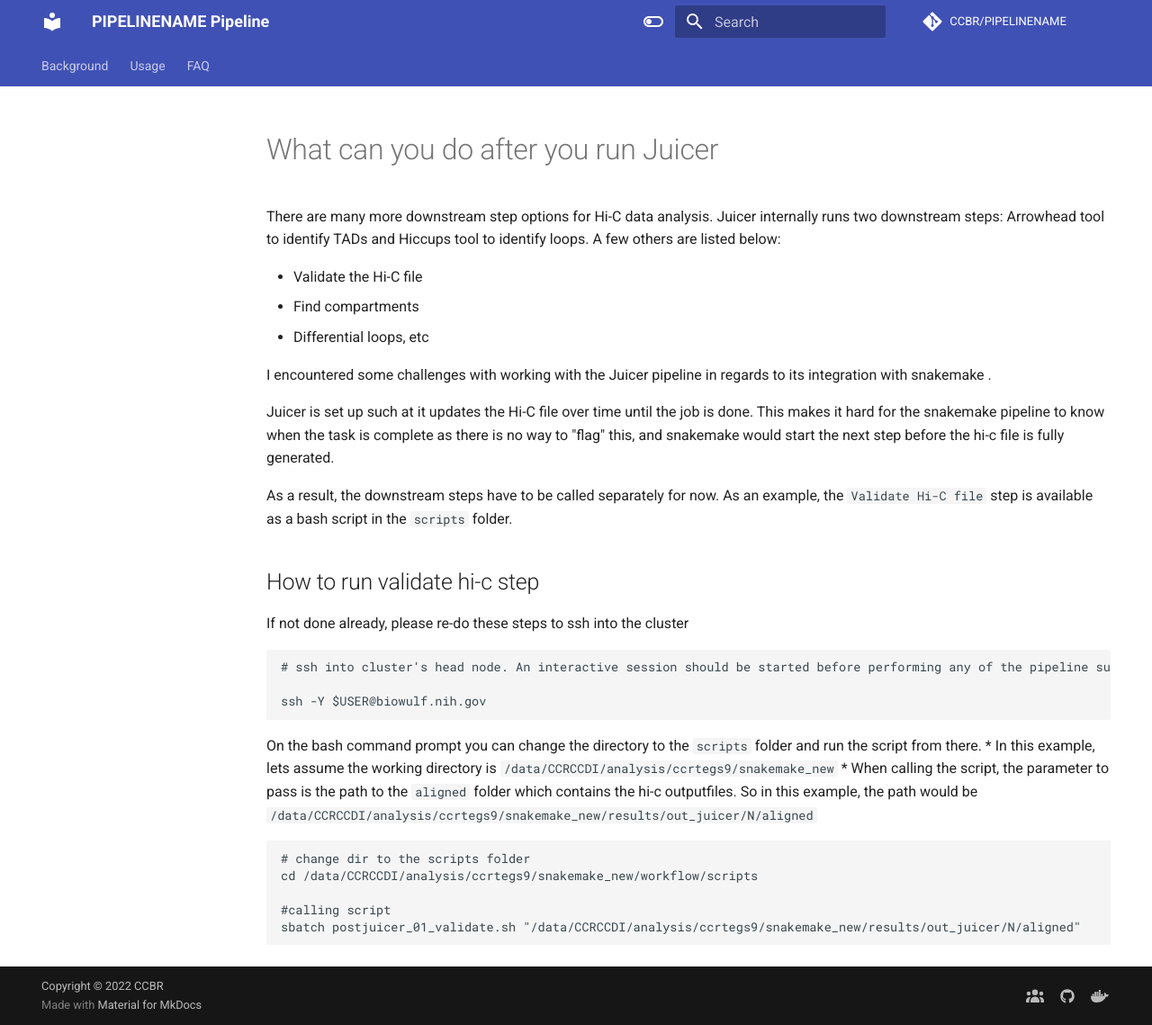
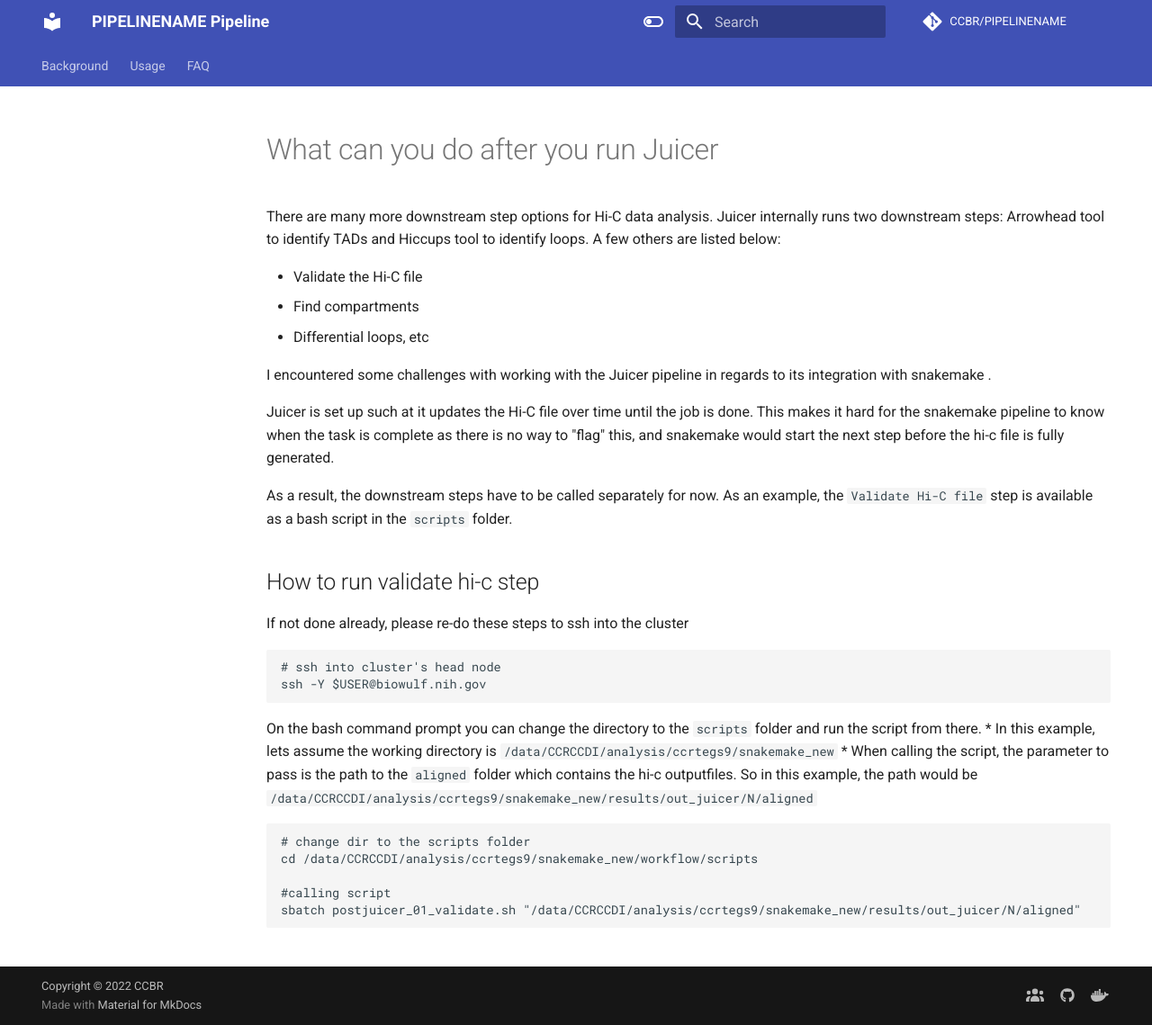
Before and after one commit to NCI-CCR-POB/ccrccdi9_hic, an MkDocs documentation site: the page built from docs/post_juicer.md, in a window 1280 px wide and 1139 px high. Shown: the whole window at 90% size. Built offline with MkDocs 1.6.1 and Material for MkDocs 9.7.7, drawn with Linux system fonts in a browser that asks for light colours; comment, search, counter and statistics services are not loaded; the version menu is left out.

Commit message:
Update post_juicer.md

````diff
--- a/docs/post_juicer.md
+++ b/docs/post_juicer.md
@@ -16,8 +16,7 @@ As a result, the downstream steps have to be called separately for now. As an ex
 
 If not done already, please re-do these steps to ssh into the cluster
 ```
-# ssh into cluster's head node. An interactive session should be started before performing any of the pipeline sub-commands, even if the pipeline is to be executed on the cluster.
-
+# ssh into cluster's head node
 ssh -Y $USER@biowulf.nih.gov
 ```
 
````
